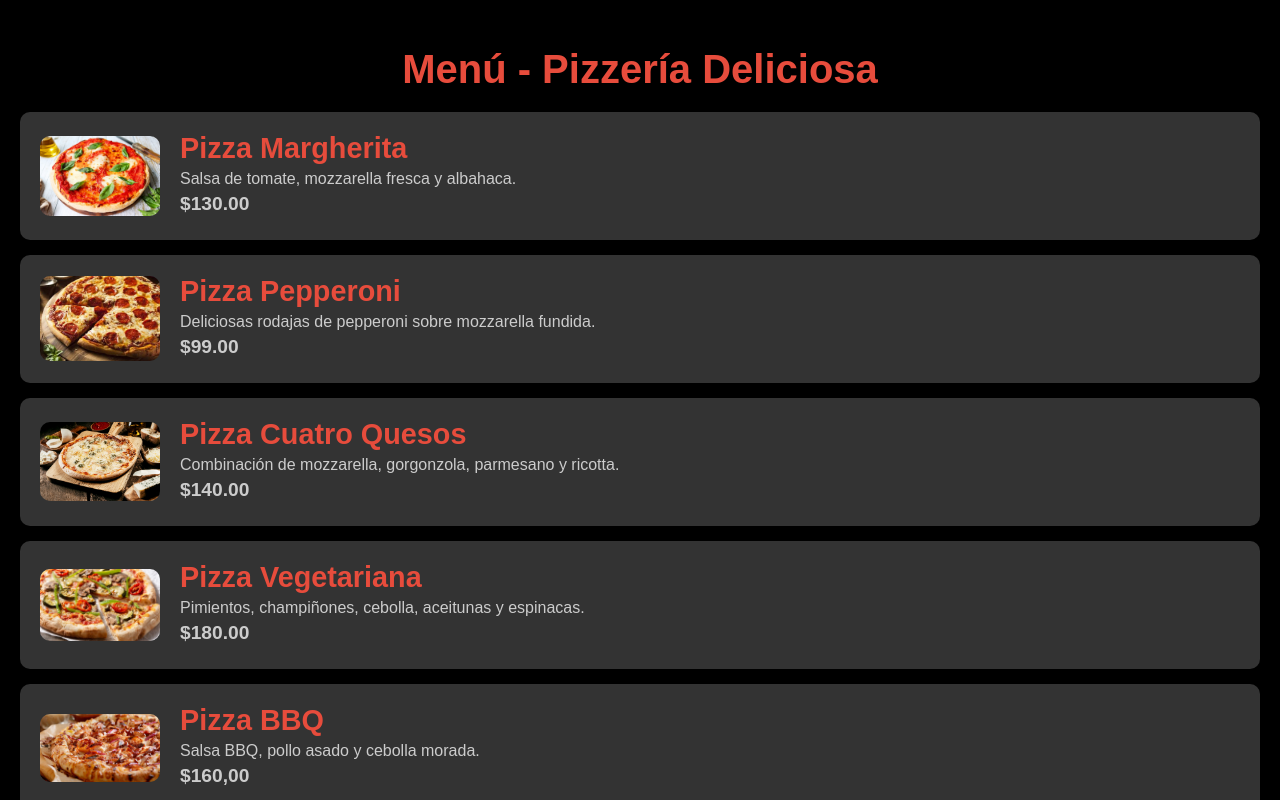
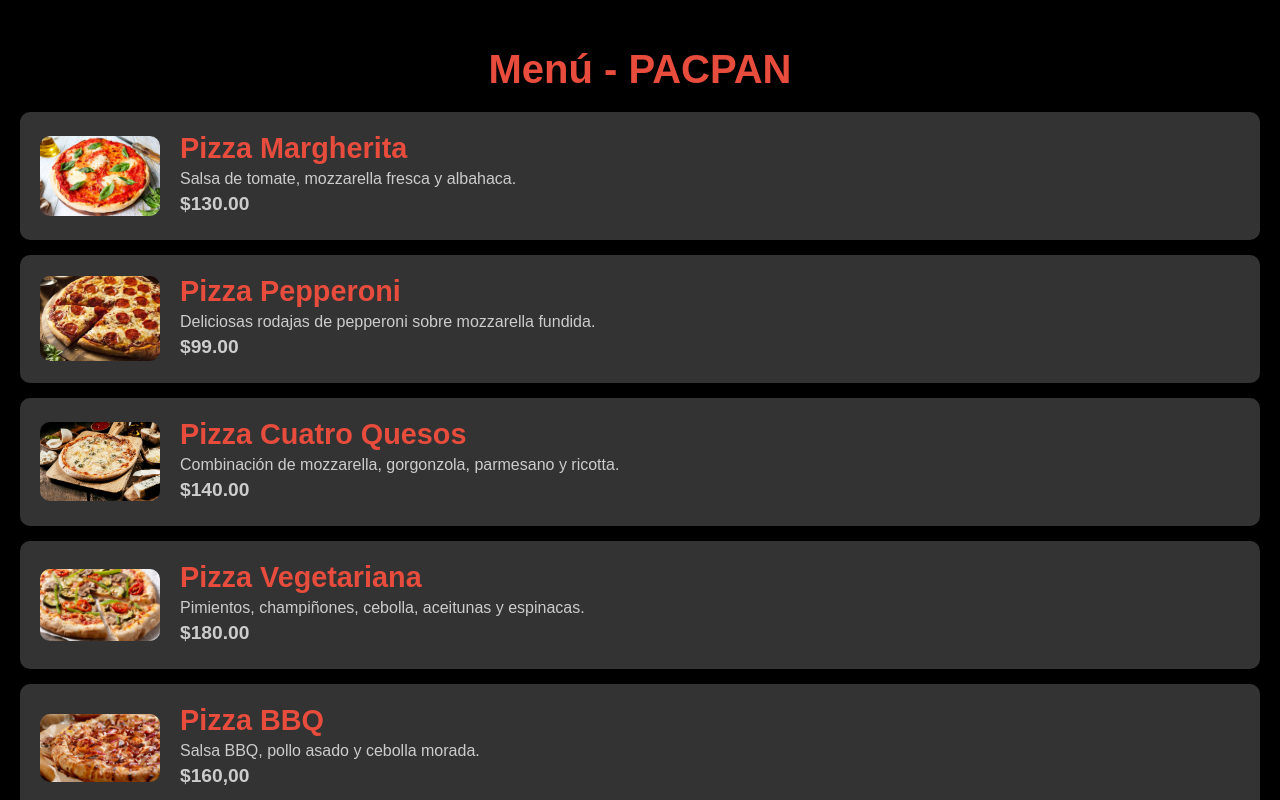
Before and after one commit to raulizqli/tecnologias-emergentes, a plain HTML site: page index.html in a window 1280 px wide. Shown: the top 800 px of the page. Drawn offline with Linux system fonts and the light colour scheme.

Commit message:
index.html

```diff
--- a/index.html
+++ b/index.html
@@ -3,7 +3,7 @@
 <head>
     <meta charset="UTF-8">
     <meta name="viewport" content="width=device-width, initial-scale=1.0">
-    <title>Menú - Pizzería Deliciosa</title>
+    <title>Menú - PACPAN</title>
     <style>
         body {
             font-family: 'Arial', sans-serif;
@@ -54,7 +54,7 @@
     </style>
 </head>
 <body>
-    <h1>Menú - Pizzería Deliciosa</h1>
+    <h1>Menú - PACPAN</h1>
 
     <div class="menu-item">
         <img src="imagenes/marga.jpg" alt="Pizza Margherita">
```
